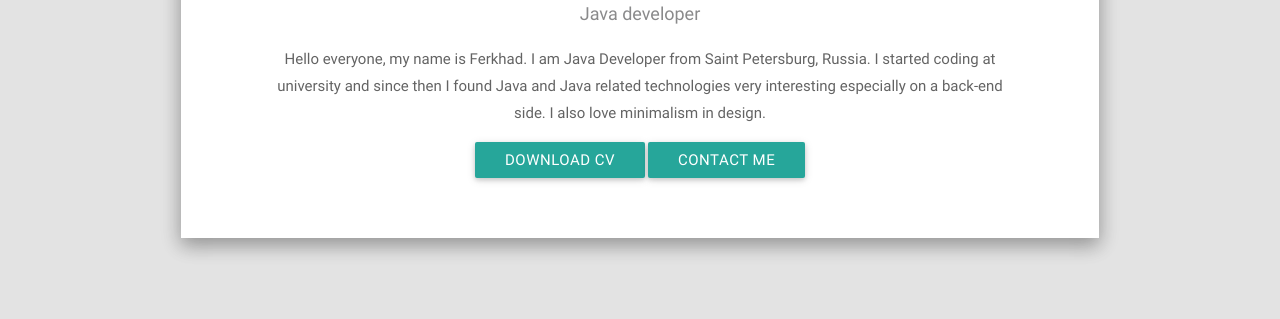
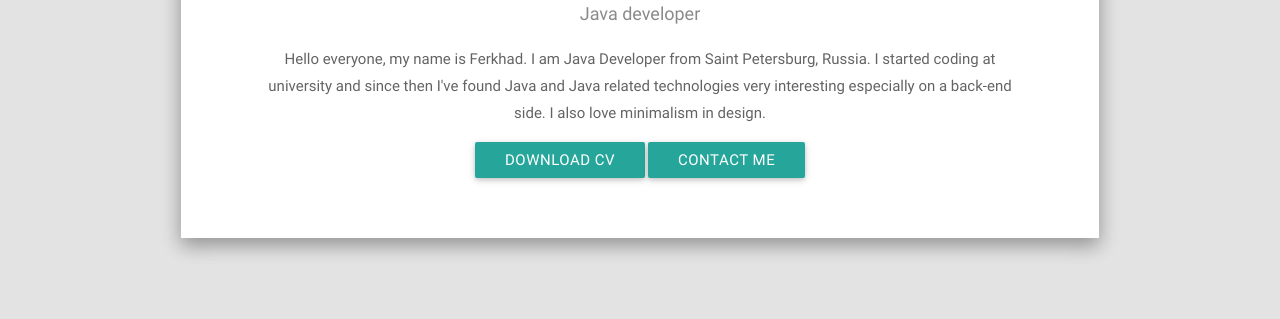
Before and after one commit to heyferh/heyferh.github.io, a plain HTML site: page index.html in a window 1280 px wide. Shown: the part 409-728 px from the top of the page. Drawn offline with nearby package versions, Linux system fonts and the light colour scheme.

Commit message:
typo fix

```diff
--- a/index.html
+++ b/index.html
@@ -73,7 +73,7 @@
                         <span>Java developer</span>
 
                         <p>Hello everyone, my name is Ferkhad. I am Java Developer from Saint Petersburg, Russia.
-                            I started coding at university and since then I found Java and Java related technologies
+                            I started coding at university and since then I've found Java and Java related technologies
                             very interesting especially on a back-end side. I also love minimalism in design.</p>
                         <a id="cv.pdf" href="assets/pdf/cv.pdf" class="btn waves-effect" target="_blank"> Download
                             CV</a>
```
